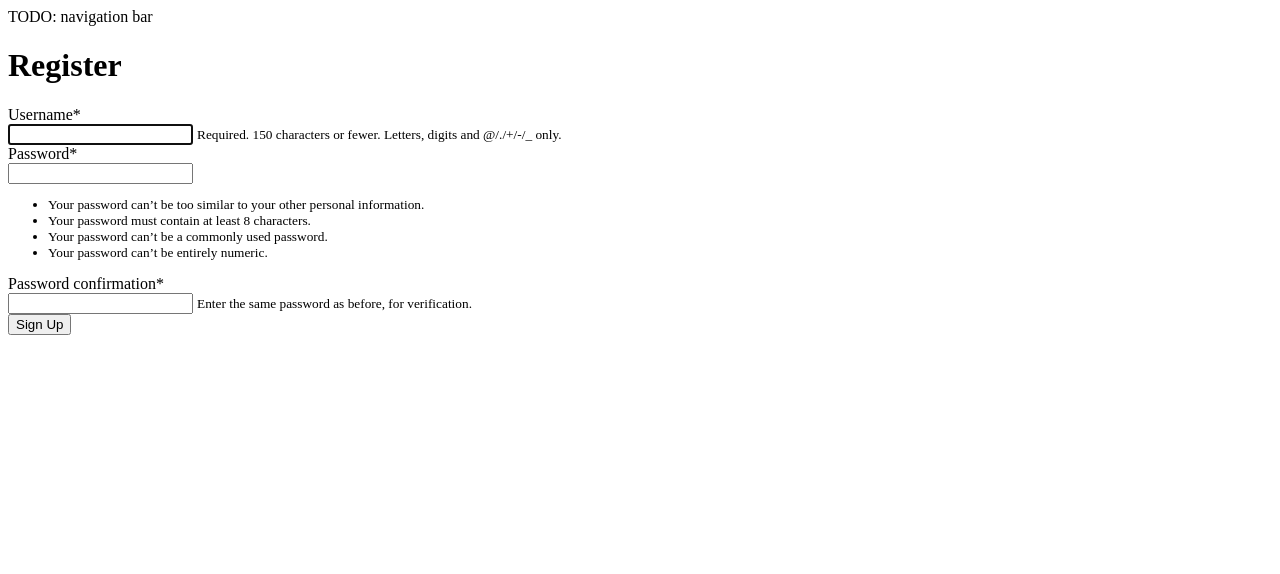
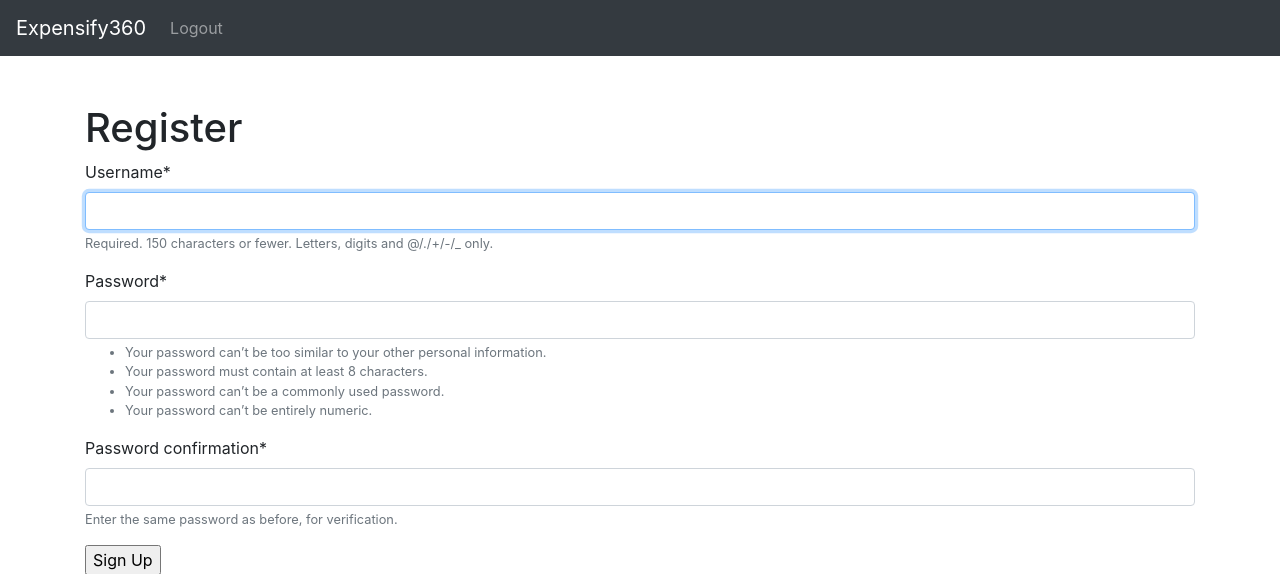
Before and after one commit to radixp0int/expensify360, a Django app: page /accounts/sign_up in a window 1280 px wide. Shown: the top 574 px of the page. Run offline with Django 3.2, Linux system fonts and the light colour scheme; some libraries are stand-ins or nearby versions.

Commit message:
Added style libs, draft navbar and draft styling

```diff
--- a/Expensify360/Expensify360/templates/header.html
+++ b/Expensify360/Expensify360/templates/header.html
@@ -1,10 +1,7 @@
 <!DOCTYPE html>
-<html lang="en">
+<!-- to change styling go to navbar.html -->
   <head>
-    <!-- Required meta tags -->
-    <meta charset="utf-8">
-    <meta name="viewport" content="width=device-width, initial-scale=1.0">
-    <title>Header</title>
+    <title>Expensify360</title>
   </head>
  <body>
 
@@ -15,4 +12,3 @@
     {% endblock %}
 
   </body>
-</html>
--- a/Expensify360/Expensify360/templates/navbar.html
+++ b/Expensify360/Expensify360/templates/navbar.html
@@ -1,4 +1,25 @@
-<!--Navbar-->
-<nav class="navbar navbar-expand-sm navbar-light bg-light">
-  TODO: navigation bar
+<!DOCTYPE html>
+<!-- styling across app is inherited from here! -->
+<html lang="en">
+<meta charset="utf-8">
+<meta name="viewport" content="width=device-width, initial-scale=1">
+<!-- these libs are actually local, in /External Libraries -->
+<link rel="stylesheet" href="https://maxcdn.bootstrapcdn.com/bootstrap/4.5.2/css/bootstrap.min.css">
+<script src="https://ajax.googleapis.com/ajax/libs/jquery/3.5.1/jquery.min.js"></script>
+<script src="https://cdnjs.cloudflare.com/ajax/libs/popper.js/1.16.0/umd/popper.min.js"></script>
+<script src="https://maxcdn.bootstrapcdn.com/bootstrap/4.5.2/js/bootstrap.min.js"></script>
+
+<nav class="navbar navbar-expand-sm bg-dark navbar-dark">
+  <a class="navbar-brand" href={% url 'home' %}>Expensify360</a>
+  <button class="navbar-toggler" type="button" data-toggle="collapse" data-target="#collapsibleNavbar">
+    <span class="navbar-toggler-icon"></span>
+  </button>
+  <div class="collapse navbar-collapse" id="collapsibleNavbar">
+    <ul class="navbar-nav">
+      <li class="nav-item">
+        <a class="nav-link" href="{% url 'logout' %}">Logout</a>
+      </li>
+        <!--add more links here-->
+    </ul>
+  </div>
 </nav>
```
Also changed, not shown: Expensify360/db.sqlite3.
